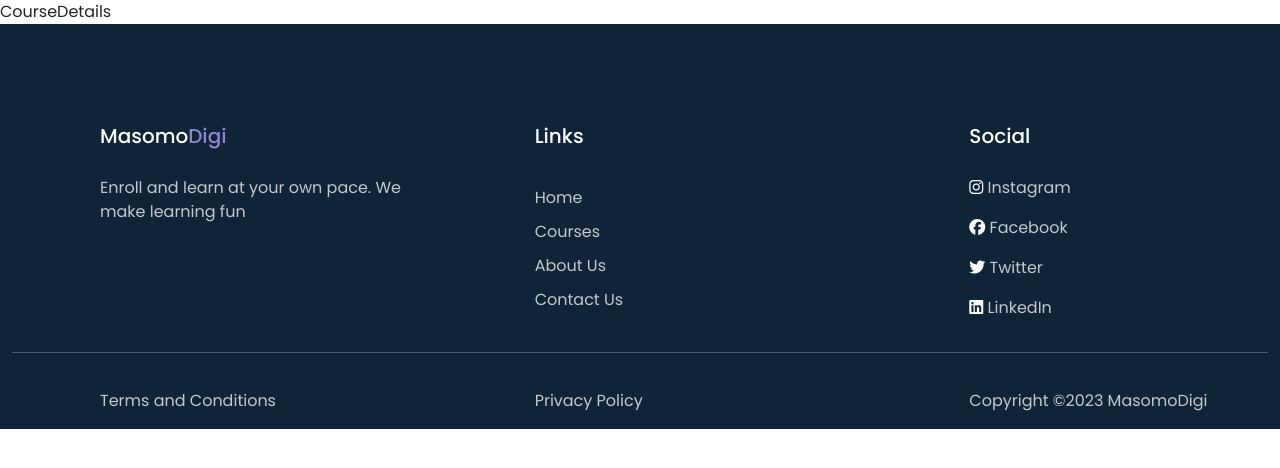
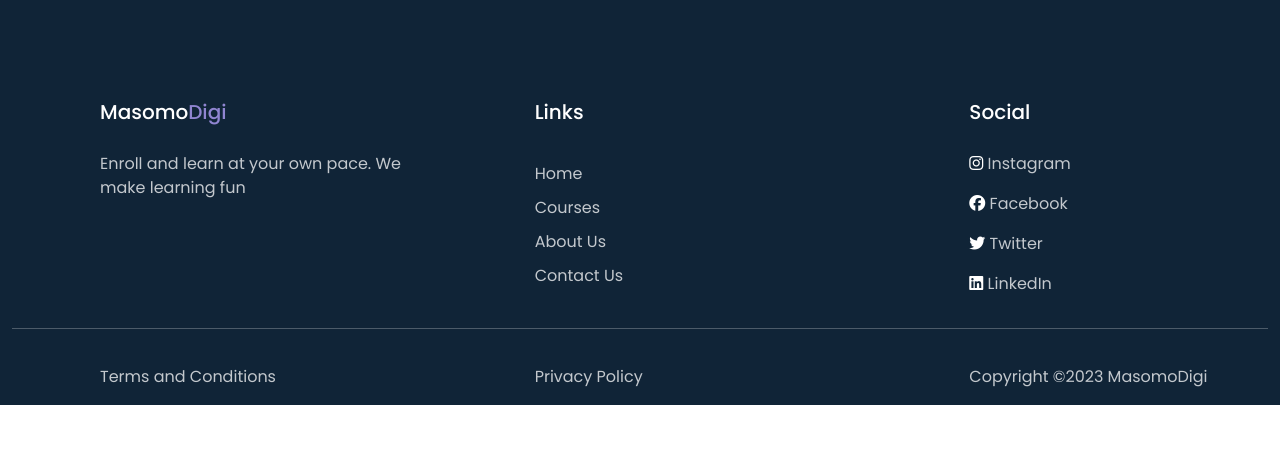
Before and after one commit to Njihia413/phase-5-project, a React (Create React App) app in the folder client/: page /courses/1 in a window 1280 px wide. Shown: the top 468 px of the page. Built offline with nearby package versions, Linux system fonts and the light colour scheme; no server answers.

Commit message:
updating

```diff
--- a/client/src/components/CourseDetails.js
+++ b/client/src/components/CourseDetails.js
@@ -2,21 +2,28 @@ import React,{useEffect,useState} from 'react'
 import { useParams } from 'react-router-dom'
 
 function CourseDetails() {
+
   const {courseId}  = useParams();
   console.log('wewe',courseId)
 
-  const [course, setCourse] = useState(null);
+  const [course, setCourse] = useState([]);
 
   useEffect(() => {
     fetch(`/api/v1/courses/${courseId}`)
       .then((r) => r.json())
       .then((course) => setCourse(course));
-  }, [courseId]);
+  }, []);
 
-  console.log('rooms number', course)
+
+
+
+  console.log('rooms number', course.books)
 
   return (
-    <div>CourseDetails</div>
+    <div>
+
+    </div>
+
   )
 }
 
```
Also changed, not shown: client/src/index.css (+0 -52 lines), client/src/pages/TeachDashboard.js (added, +9 -0 lines).
